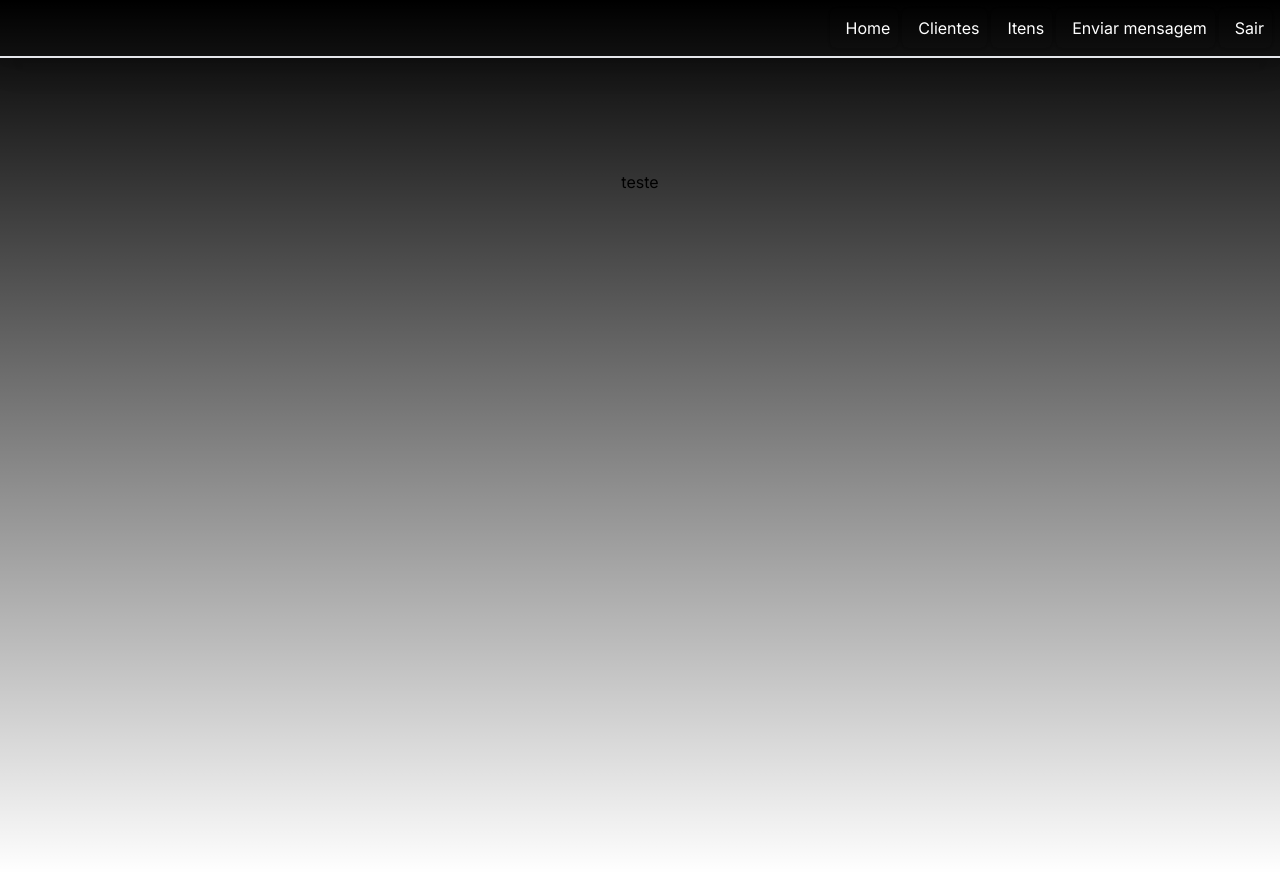
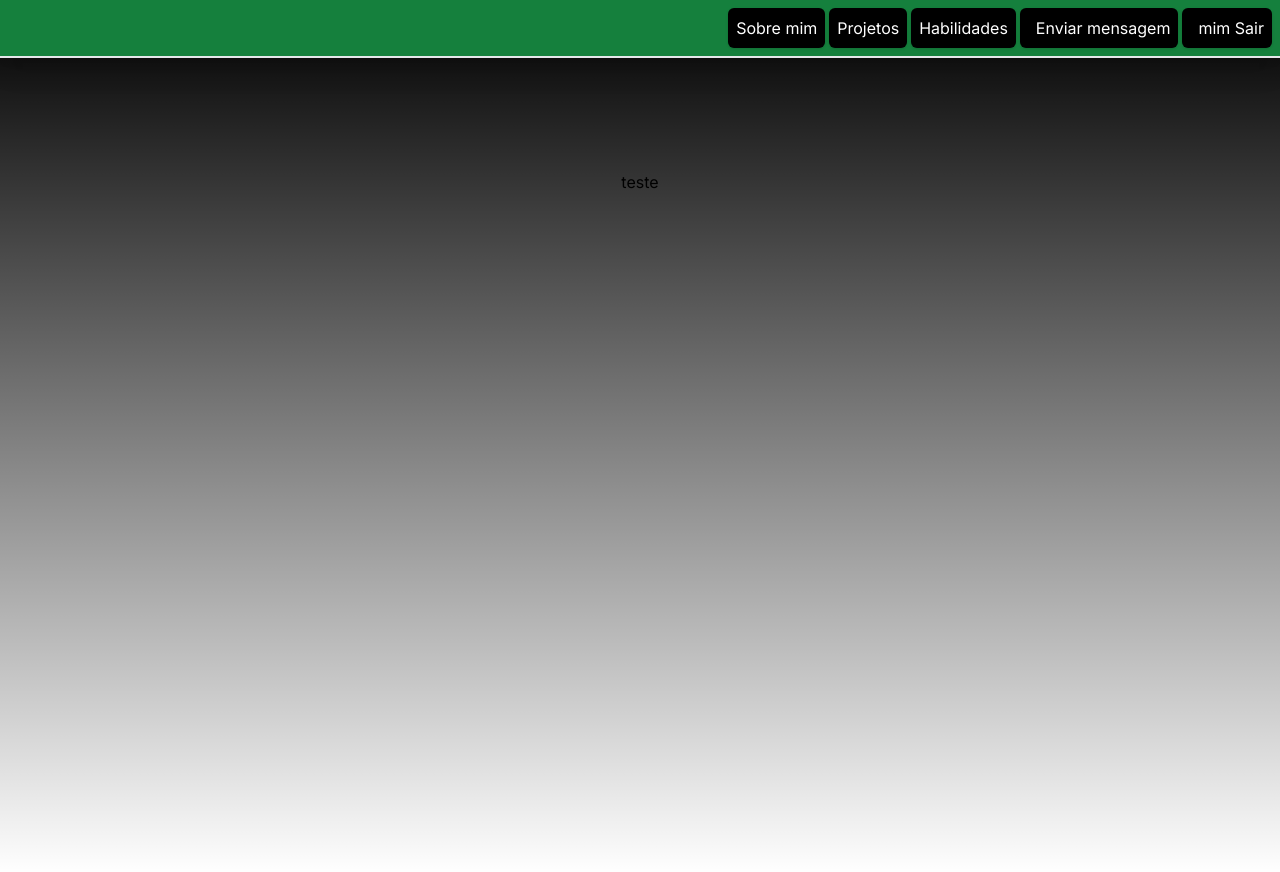
Before and after one commit to edupdantas/portifolio, a Next.js app: page / in a window 1280 px wide. Built offline with nearby package versions, Linux system fonts and the light colour scheme.

Commit message:
Start Dev of homepage

```diff
--- a/src/app/globals.css
+++ b/src/app/globals.css
@@ -11,8 +11,8 @@
 @media (prefers-color-scheme: dark) {
   :root {
     --foreground-rgb: 255, 255, 255;
-    --background-start-rgb: 255, 255, 255;
-    --background-end-rgb: 0,0,0;
+    --background-start-rgb: 0, 0, 0;
+    --background-end-rgb: 255, 255, 255;
   }
 }
 
--- a/src/app/layout.js
+++ b/src/app/layout.js
@@ -1,17 +1,21 @@
 import { Inter } from "next/font/google";
 import "./globals.css";
+import Navbar from "@/componentes/Navbar";
 
 const inter = Inter({ subsets: ["latin"] });
 
 export const metadata = {
-  title: "Create Next App",
+  title: "Portifólio",
   description: "Generated by create next app",
 };
 
 export default function RootLayout({ children }) {
   return (
     <html lang="en">
-      <body className={inter.className}>{children}</body>
+      <body className={inter.className}>
+      <Navbar/>
+        {children}
+        </body>
     </html>
   );
 }
--- a/src/app/page.js
+++ b/src/app/page.js
@@ -3,11 +3,9 @@ import Navbar from "@/componentes/Navbar";
 export default function Home() {
     return (
         <>
-            <Navbar/>
             <main className="flex min-h-screen flex-col items-center justify-between p-24">
                 <p>teste</p>
             </main>
         </>
-
     );
 }
--- a/src/componentes/Button.jsx
+++ b/src/componentes/Button.jsx
@@ -1,7 +1,7 @@
 export default function Button({bgColor, navbar, ...rest}){
     return (
         <button {...rest}
-                className={"rounded-md shadow p-2 flex gap-2 items-center justify-center hover:bg-opacity-80 border-0 text-white"}
+                className={"rounded-md shadow p-2 flex gap-2 items-center justify-center hover:bg-opacity-80 border-0 text-white color-white bg-black"}
         />
     )
 }
--- a/src/componentes/Navbar.jsx
+++ b/src/componentes/Navbar.jsx
@@ -1,8 +1,8 @@
 import Button from "@/componentes/Button";
+
 export default function Navbar(){
-
     return(
-            <nav className="flex flex-row gap-2 itens-center justify-center p-2 border-b-2 mb-4 shadow-xl color-[#000000]">
+        <nav className="flex flex-row gap-2 itens-center justify-center p-2 border-b-2 mb-4 shadow-xl bg-green-700">
             <div className="container mx-auto flex justify-between items-center ml-2 mr-0">
                 <div>
                     {/*<img src={logo} width={"150px"} alt={"Logo"}/>*/}
@@ -10,17 +10,20 @@ export default function Navbar(){
                 <ul className="flex space-x-1">
                     <li className="text-white">
                         <a href="/">
-                                <Button> <i className={"pi pi-home"}></i> Home</Button>
+                            <Button>Sobre mim</Button>
                         </a>
                     </li>
 
                     <li className="text-white">
-                            <Button> <i className={"pi pi-users"}/>
-                                Clientes</Button>
+                        <a href="/projetos">
+                            <Button>Projetos</Button>
+                        </a>
                     </li>
                     <li className="text-white">
-                            <Button><i className={"pi pi-inbox"}/>
-                                Itens</Button></li>
+                        <a href="/habilidades">
+                            <Button>Habilidades</Button>
+                        </a>
+                    </li>
 
                     <li className="text-white">
                         <Button title="Enviar Mensagem">
@@ -30,7 +33,7 @@ export default function Navbar(){
                     </li>
                     <li className="text-white">
                         <Button title="Sair">
-                                <i className='pi pi-times'></i>
+                            <i className='pi pi-times'></i>mim
                             Sair
                         </Button>
                     </li>
```
Lines whose indentation alone changed are shown as unchanged.
